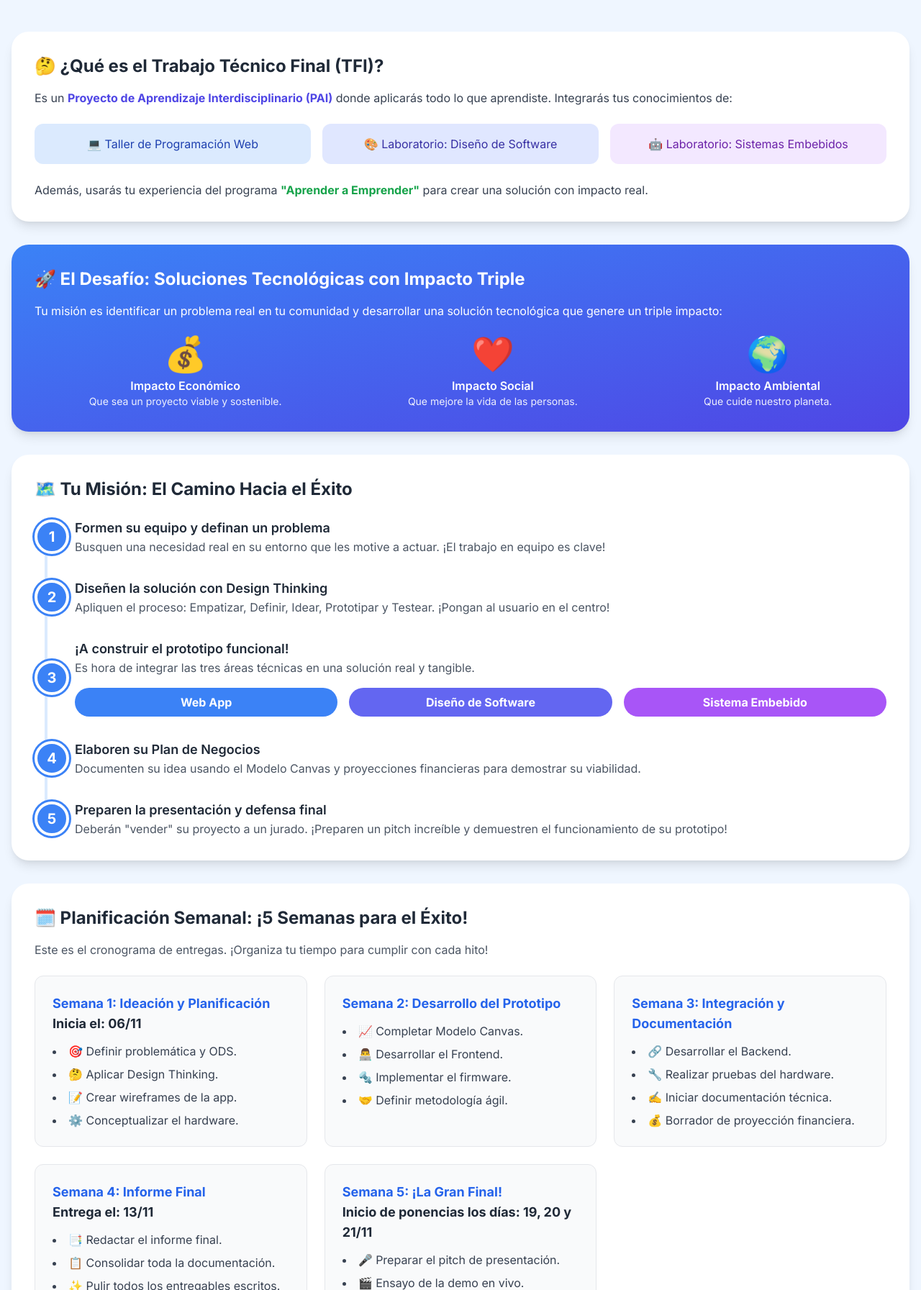
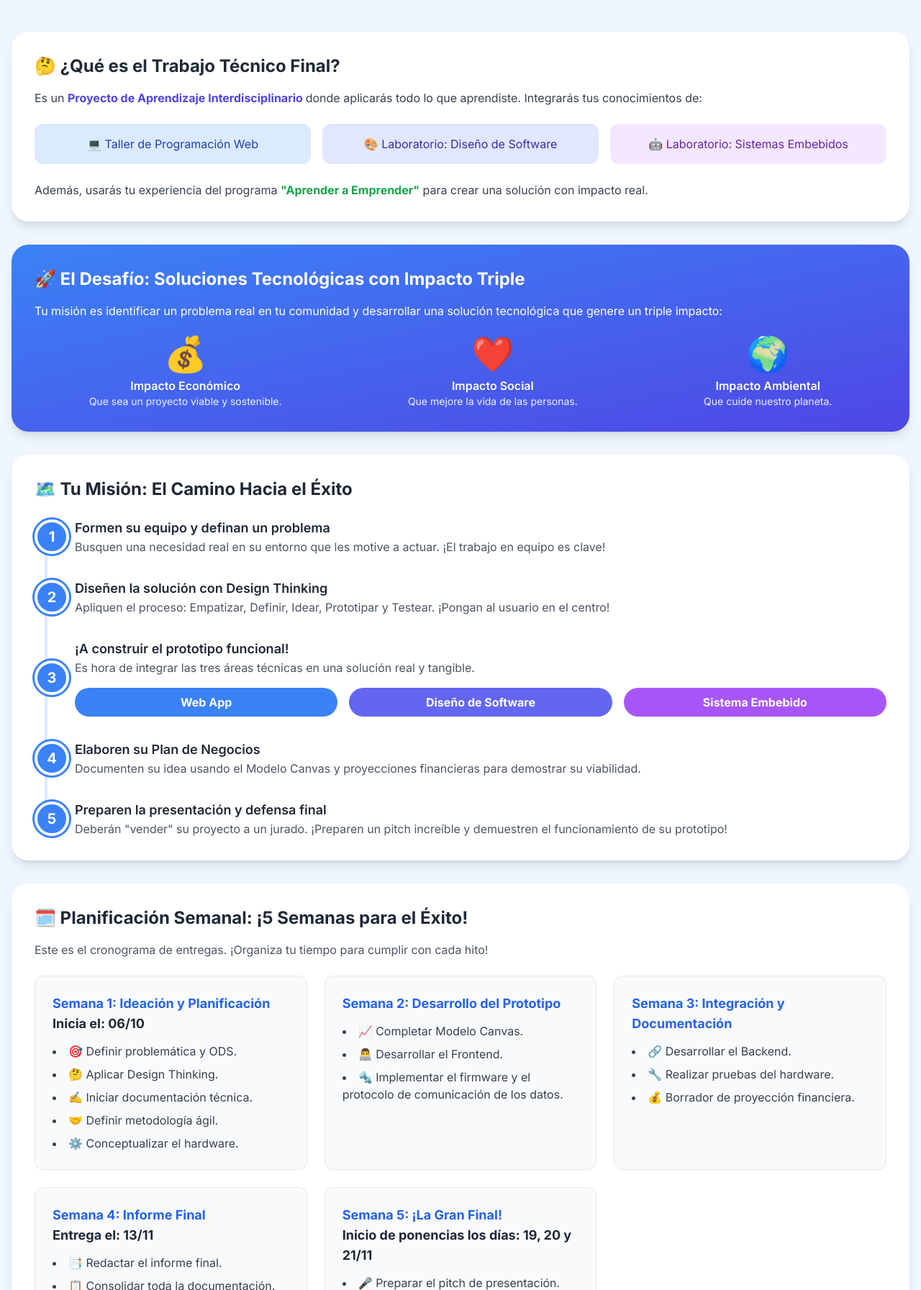
Before and after one commit to gpabloandres/tpi, a plain HTML site: page index.html in a window 1280 px wide. Shown: the part 200-1993 px from the top of the page at 72% size. Drawn offline with nearby package versions, Linux system fonts and the light colour scheme.

Commit message:
Actualiza

```diff
--- a/index.html
+++ b/index.html
@@ -137,9 +137,9 @@
         <main class="grid grid-cols-1 gap-8">
             <!-- ¿Qué es el Trabajo Final? -->
             <section id="que-es" class="card p-8">
-                <h2 class="text-2xl font-bold mb-4">🤔 ¿Qué es el Trabajo Técnico Final (TFI)?</h2>
+                <h2 class="text-2xl font-bold mb-4">🤔 ¿Qué es el Trabajo Técnico Final?</h2>
                 <p class="text-gray-700">
-                    Es un <strong class="text-indigo-600">Proyecto de Aprendizaje Interdisciplinario (PAI)</strong> donde aplicarás todo lo que aprendiste. Integrarás tus conocimientos de:
+                    Es un <strong class="text-indigo-600">Proyecto de Aprendizaje Interdisciplinario </strong> donde aplicarás todo lo que aprendiste. Integrarás tus conocimientos de:
                 </p>
                 <div class="mt-6 grid grid-cols-1 md:grid-cols-3 gap-4 text-center">
                     <div class="bg-blue-100 text-blue-800 p-4 rounded-xl">💻 Taller de Programación Web</div>
@@ -214,11 +214,12 @@
                     <!-- Semana 1 -->
                     <div class="bg-gray-50 p-6 rounded-xl border border-gray-200">
                         <h3 class="font-bold text-lg text-blue-600">Semana 1: Ideación y Planificación</h3>
-                        <h5 class="font-bold text-lg text-black-600">Inicia el: 06/11</h5>
+                        <h5 class="font-bold text-lg text-black-600">Inicia el: 06/10</h5>
                         <ul class="mt-3 list-disc list-inside text-gray-700 space-y-2">
                             <li>🎯 Definir problemática y ODS.</li>
                             <li>🤔 Aplicar Design Thinking.</li>
-                            <li>📝 Crear wireframes de la app.</li>
+                            <li>✍️ Iniciar documentación técnica.</li>
+                            <li>🤝 Definir metodología ágil.</li>
                             <li>⚙️ Conceptualizar el hardware.</li>
                         </ul>
                     </div>
@@ -228,8 +229,7 @@
                         <ul class="mt-3 list-disc list-inside text-gray-700 space-y-2">
                             <li>📈 Completar Modelo Canvas.</li>
                             <li>👨‍💻 Desarrollar el Frontend.</li>
-                            <li>🔩 Implementar el firmware.</li>
-                            <li>🤝 Definir metodología ágil.</li>
+                            <li>🔩 Implementar el firmware y el protocolo de comunicación de los datos.</li>
                         </ul>
                     </div>
                     <!-- Semana 3 -->
@@ -238,7 +238,7 @@
                         <ul class="mt-3 list-disc list-inside text-gray-700 space-y-2">
                             <li>🔗 Desarrollar el Backend.</li>
                             <li>🔧 Realizar pruebas del hardware.</li>
-                            <li>✍️ Iniciar documentación técnica.</li>
+
                             <li>💰 Borrador de proyección financiera.</li>
                         </ul>
                     </div>
```
